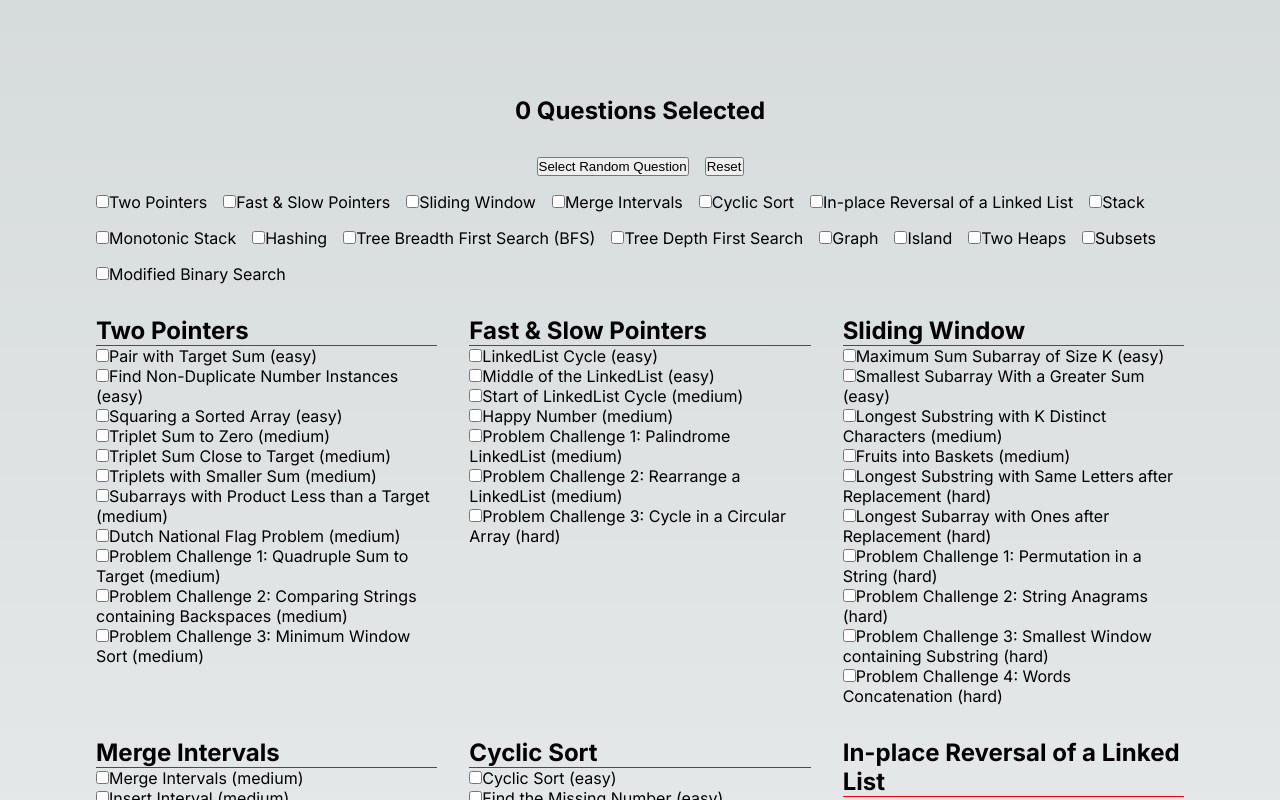
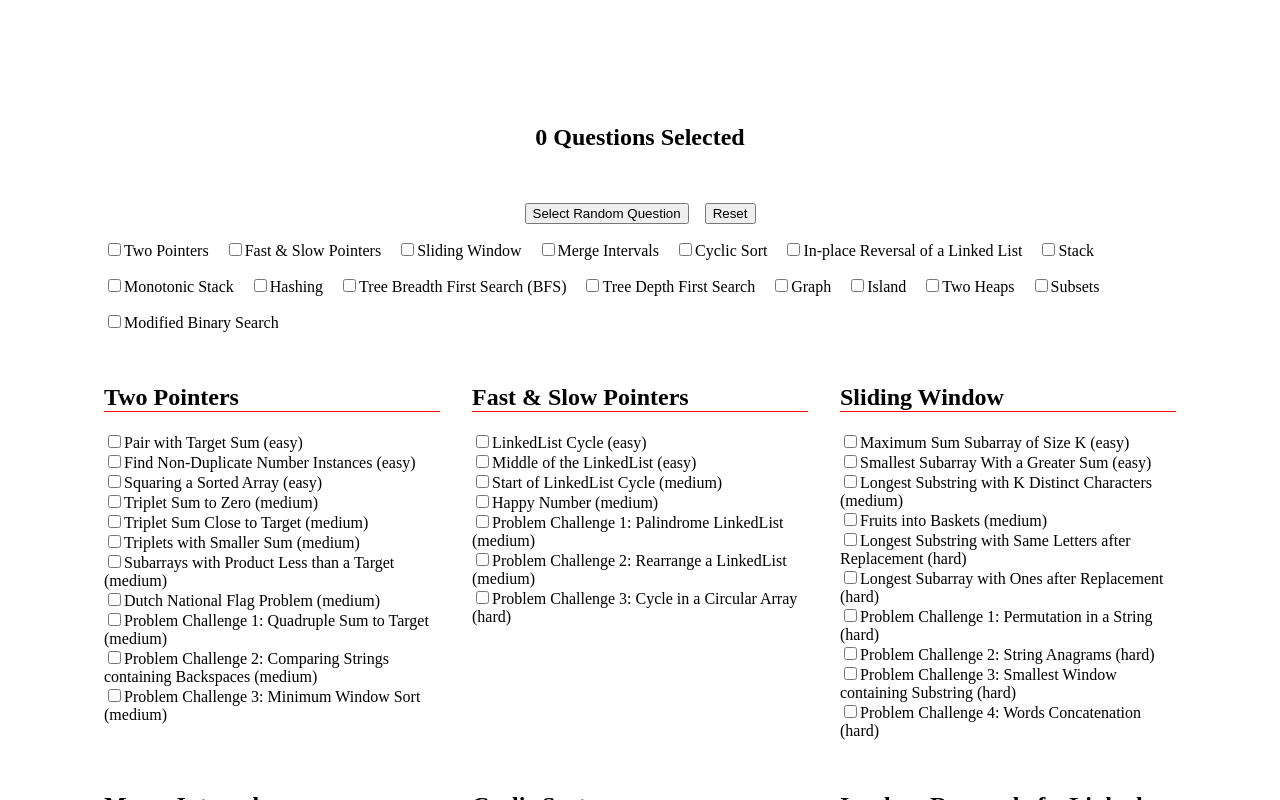
Before and after one commit to rafawelsh/grokkin_questions_selector, a Next.js app: page / in a window 1280 px wide. Shown: the top 800 px of the page. Built offline with nearby package versions, Linux system fonts and the light colour scheme.

Commit message:
switching to app router

```diff
--- a/next.config.mjs
+++ b/next.config.mjs
@@ -2,6 +2,10 @@
 const nextConfig = {
 	reactStrictMode: true,
 	typescript: {
+		// !! WARN !!
+		// Dangerously allow production builds to successfully complete even if
+		// your project has type errors.
+		// !! WARN !!
 		ignoreBuildErrors: true,
 	},
 };
--- /dev/null
+++ b/src/app/layout.tsx
@@ -0,0 +1,18 @@
+import { Metadata } from 'next';
+
+export const metadata: Metadata = {
+	title: 'Grokkin Question Bank',
+	description: 'Time to mock interview!',
+};
+
+export default function RootLayout({
+	children,
+}: {
+	children: React.ReactNode;
+}) {
+	return (
+		<html lang='en'>
+			<body>{children}</body>
+		</html>
+	);
+}
--- /dev/null
+++ b/src/app/page.tsx
@@ -0,0 +1,110 @@
+'use client';
+import grokkinQuestionBank from '../grokkinQuestionBank.json';
+import CategoryButtons from './components/CategoryButtons';
+import QuestionBank from './components/QuestionBank';
+import { useState } from 'react';
+import styles from '@/styles/Home.module.css';
+
+export type QuestionType = {
+	id: number;
+	name: string;
+};
+export type CategoryType = {
+	title: string;
+	questions: QuestionType[];
+};
+
+export default function Page() {
+	const [selectedQuestions, setSelectedQuestions] = useState<string[]>([]);
+	const [selectedCategories, setSelectedCategories] = useState<string[]>([]);
+	const [interviewQuestion, setInterviewQuestion] = useState<string>('');
+
+	const handleCategoryCheckboxChange = (
+		e: React.ChangeEvent<HTMLInputElement>,
+		questionsCategory: QuestionType[],
+		selectedTitle: string
+	) => {
+		//getting an array of ALL questions in the category
+		const totalCategoryQuestions = questionsCategory.map(
+			(question) => question.name
+		);
+		// getting an array of all questions NOT YET added
+		const questionsNotAdded = totalCategoryQuestions.filter(
+			(question) => !selectedQuestions.includes(question)
+		);
+
+		if (e.target.checked) {
+			setSelectedCategories((prev) => [...prev, selectedTitle]);
+			setSelectedQuestions((prev) => [...prev, ...questionsNotAdded]);
+		} else {
+			setSelectedCategories(
+				selectedCategories.filter((title) => !title.includes(selectedTitle))
+			);
+			setSelectedQuestions(
+				selectedQuestions.filter(
+					(questions) => !totalCategoryQuestions.includes(questions)
+				)
+			);
+		}
+	};
+
+	const selectRandomQuestion = () => {
+		const randomNum = Math.floor(Math.random() * selectedQuestions.length);
+		const randomQuestion = selectedQuestions[randomNum];
+		setInterviewQuestion(randomQuestion);
+	};
+	const QuestionCounter = () => {
+		return <h2>{selectedQuestions.length} Questions Selected</h2>;
+	};
+
+	return (
+		<main className={`${styles.main}`}>
+			<div
+				style={{
+					display: 'flex',
+					flexDirection: 'column',
+					gap: '1rem',
+					alignItems: 'center',
+					justifyContent: 'center',
+				}}
+			>
+				<QuestionCounter />
+				{interviewQuestion && <h2>{interviewQuestion}</h2>}
+				<div
+					style={{
+						display: 'flex',
+						flexDirection: 'row',
+						gap: '1rem',
+						padding: '1rem',
+					}}
+				>
+					<button onClick={selectRandomQuestion}>Select Random Question</button>
+					<button
+						onClick={() => {
+							setInterviewQuestion('');
+							setSelectedCategories([]);
+							setSelectedQuestions([]);
+						}}
+					>
+						Reset
+					</button>
+				</div>
+			</div>
+			<div style={{ display: 'flex', flexDirection: 'column', gap: '2rem' }}>
+				<CategoryButtons
+					questionBank={grokkinQuestionBank}
+					selectedCategories={selectedCategories}
+					handleCategoryCheckboxChange={handleCategoryCheckboxChange}
+				/>
+				<QuestionBank
+					questionBank={grokkinQuestionBank}
+					selectedQuestions={selectedQuestions}
+					setSelectedQuestions={setSelectedQuestions}
+					selectedCategories={selectedCategories}
+					setSelectedCategories={setSelectedCategories}
+					handleCategoryCheckboxChange={handleCategoryCheckboxChange}
+				/>
+			</div>
+		</main>
+	);
+}
--- a/src/pages/_app.tsx
+++ /dev/null
@@ -1,6 +0,0 @@
-import "@/styles/globals.css";
-import type { AppProps } from "next/app";
-
-export default function App({ Component, pageProps }: AppProps) {
-  return <Component {...pageProps} />;
-}
--- a/src/pages/_document.tsx
+++ /dev/null
@@ -1,13 +0,0 @@
-import { Html, Head, Main, NextScript } from "next/document";
-
-export default function Document() {
-  return (
-    <Html lang="en">
-      <Head />
-      <body>
-        <Main />
-        <NextScript />
-      </body>
-    </Html>
-  );
-}
--- a/src/pages/api/hello.ts
+++ /dev/null
@@ -1,13 +0,0 @@
-// Next.js API route support: https://nextjs.org/docs/api-routes/introduction
-import type { NextApiRequest, NextApiResponse } from "next";
-
-type Data = {
-  name: string;
-};
-
-export default function handler(
-  req: NextApiRequest,
-  res: NextApiResponse<Data>,
-) {
-  res.status(200).json({ name: "John Doe" });
-}
--- a/src/pages/index.tsx
+++ /dev/null
@@ -1,123 +0,0 @@
-import Head from 'next/head';
-import { Inter } from 'next/font/google';
-import styles from '@/styles/Home.module.css';
-import questionBank from '../questionBank.json';
-import CategoryButtons from './components/CategoryButtons';
-import QuestionBank from './components/questionBank';
-import { useState } from 'react';
-
-export type QuestionType = {
-	id: number;
-	name: string;
-};
-export type CategoryType = {
-	title: string;
-	questions: QuestionType[];
-};
-
-const inter = Inter({ subsets: ['latin'] });
-
-export default function Home() {
-	const [selectedQuestions, setSelectedQuestions] = useState<string[]>([]);
-	const [selectedCategories, setSelectedCategories] = useState<string[]>([]);
-	const [interviewQuestion, setInterviewQuestion] = useState<string>('');
-
-	const handleCategoryCheckboxChange = (
-		e: React.ChangeEvent<HTMLInputElement>,
-		questionsCategory: QuestionType[],
-		selectedTitle: string
-	) => {
-		//getting an array of ALL questions in the category
-		const totalCategoryQuestions = questionsCategory.map(
-			(question) => question.name
-		);
-		// getting an array of all questions NOT YET added
-		const questionsNotAdded = totalCategoryQuestions.filter(
-			(question) => !selectedQuestions.includes(question)
-		);
-
-		if (e.target.checked) {
-			setSelectedCategories((prev) => [...prev, selectedTitle]);
-			setSelectedQuestions((prev) => [...prev, ...questionsNotAdded]);
-		} else {
-			setSelectedCategories(
-				selectedCategories.filter((title) => !title.includes(selectedTitle))
-			);
-			setSelectedQuestions(
-				selectedQuestions.filter(
-					(questions) => !totalCategoryQuestions.includes(questions)
-				)
-			);
-		}
-	};
-
-	const selectRandomQuestion = () => {
-		const randomNum = Math.floor(Math.random() * selectedQuestions.length);
-		const randomQuestion = selectedQuestions[randomNum];
-		setInterviewQuestion(randomQuestion);
-	};
-	const QuestionCounter = () => {
-		return <h2>{selectedQuestions.length} Questions Selected</h2>;
-	};
-
-	return (
-		<>
-			<Head>
-				<title>Create Next App</title>
-				<meta name='description' content='Generated by create next app' />
-				<meta name='viewport' content='width=device-width, initial-scale=1' />
-				<link rel='icon' href='/favicon.ico' />
-			</Head>
-			<main className={`${styles.main} ${inter.className}`}>
-				<div
-					style={{
-						display: 'flex',
-						flexDirection: 'column',
-						gap: '1rem',
-						alignItems: 'center',
-						justifyContent: 'center',
-					}}
-				>
-					<QuestionCounter />
-					{interviewQuestion && <h2>{interviewQuestion}</h2>}
-					<div
-						style={{
-							display: 'flex',
-							flexDirection: 'row',
-							gap: '1rem',
-							padding: '1rem',
-						}}
-					>
-						<button onClick={selectRandomQuestion}>
-							Select Random Question
-						</button>
-						<button
-							onClick={() => {
-								setInterviewQuestion('');
-								setSelectedCategories([]);
-								setSelectedQuestions([]);
-							}}
-						>
-							Reset
-						</button>
-					</div>
-				</div>
-				<div style={{ display: 'flex', flexDirection: 'column', gap: '2rem' }}>
-					<CategoryButtons
-						questionBank={questionBank}
-						selectedCategories={selectedCategories}
-						handleCategoryCheckboxChange={handleCategoryCheckboxChange}
-					/>
-					<QuestionBank
-						questionBank={questionBank}
-						selectedQuestions={selectedQuestions}
-						setSelectedQuestions={setSelectedQuestions}
-						selectedCategories={selectedCategories}
-						setSelectedCategories={setSelectedCategories}
-						handleCategoryCheckboxChange={handleCategoryCheckboxChange}
-					/>
-				</div>
-			</main>
-		</>
-	);
-}
```
Also changed, not shown: tsconfig.json (+23 -5 lines), src/app/components/CategoryButtons.tsx (renamed from src/pages/components/CategoryButtons.tsx), src/app/components/QuestionBank.tsx (renamed from src/pages/components/questionBank.tsx), src/grokkinQuestionBank.json (renamed from src/questionBank.json).
